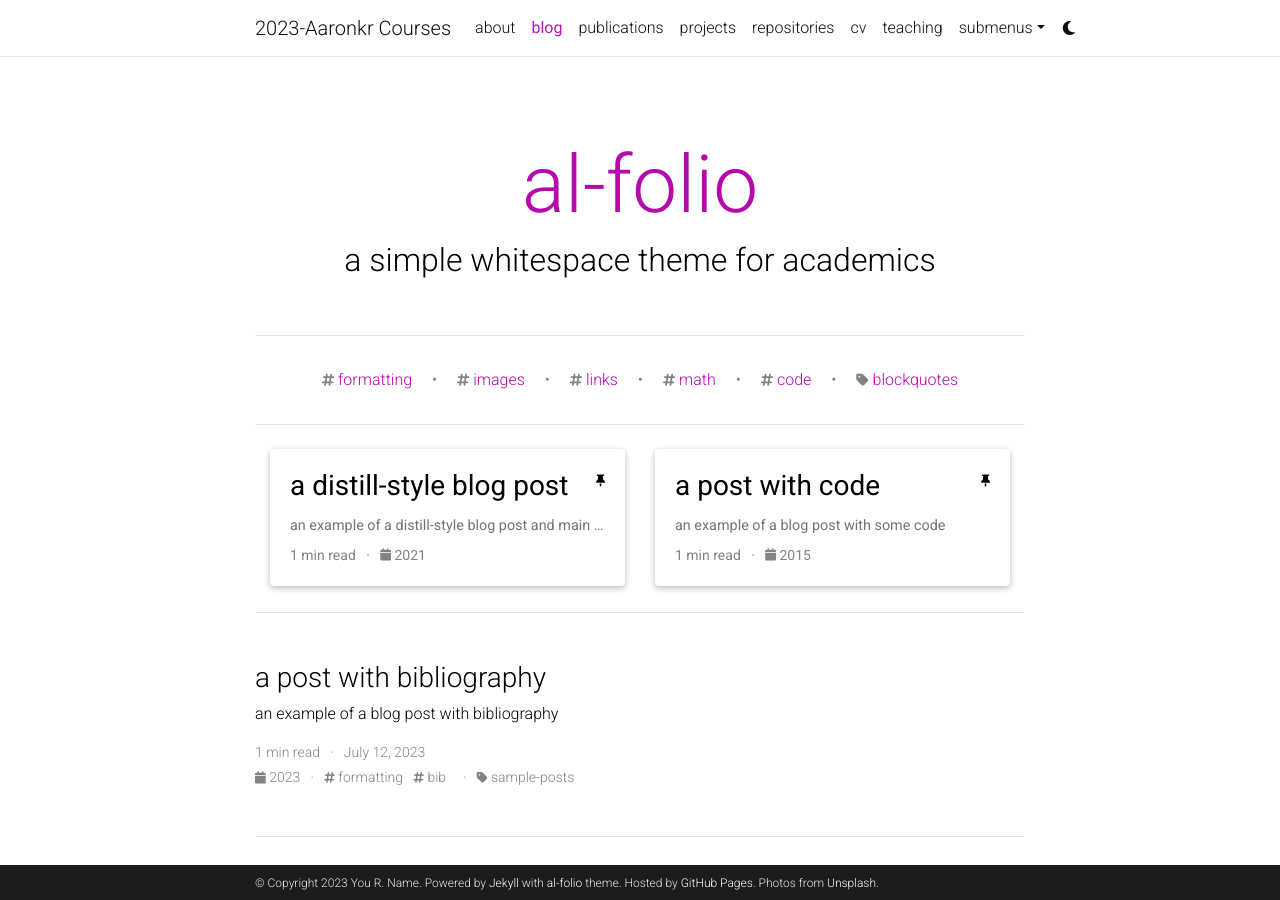
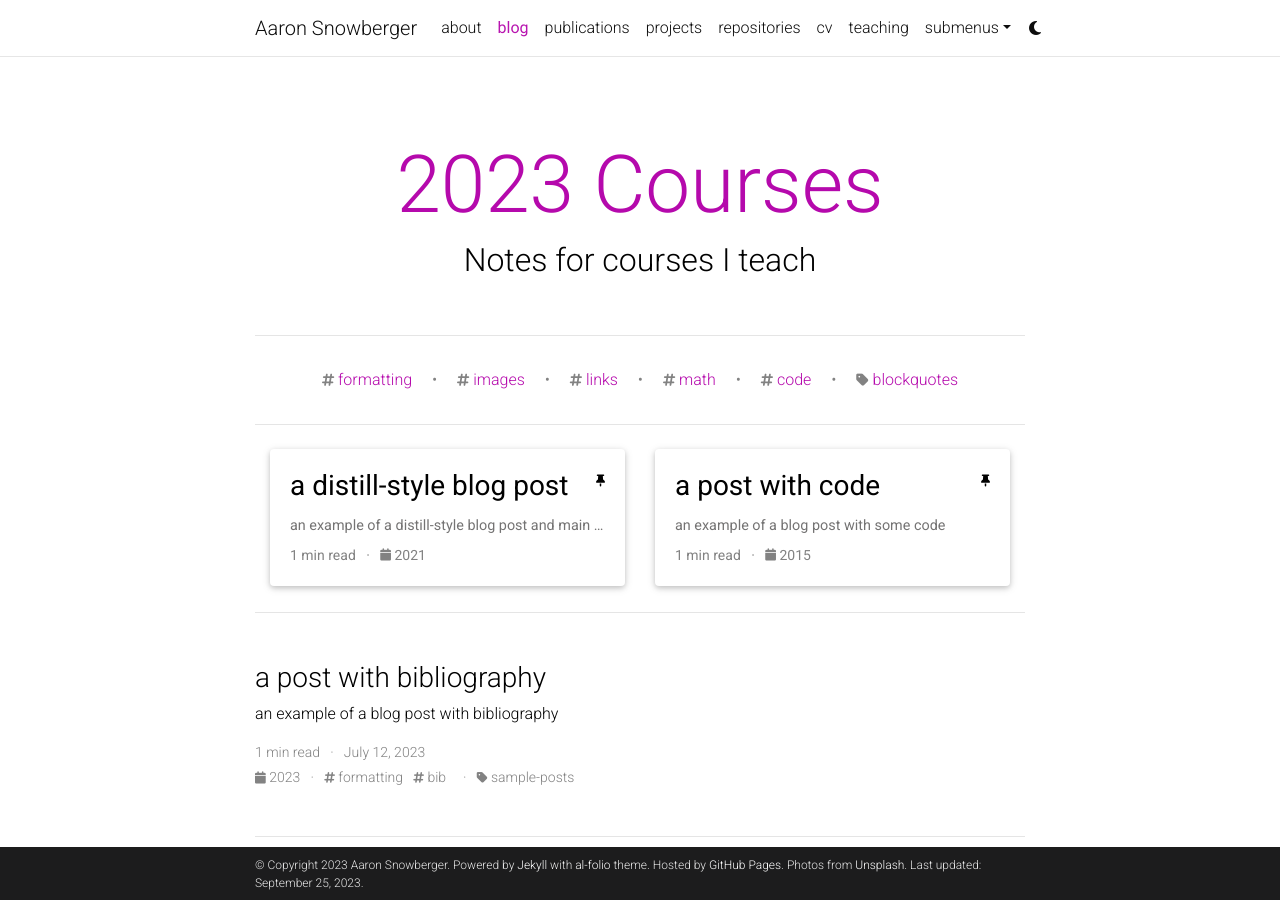
Before and after one commit to 2023-aaronkr/2023-aaronkr.github.io, a Jekyll site: the page built from blog/index.html, in a window 1280 px wide and 900 px high. Built offline with Jekyll 4.4.1, drawn with Linux system fonts in a browser that asks for light colours; the list of posts is cut into pages by our own code; comment, search, counter and statistics services are not loaded; a style sheet for code colours, icons or effects is not loaded.

Commit message:
Update config and about

```diff
--- a/_config.yml
+++ b/_config.yml
@@ -2,11 +2,11 @@
 # Site settings
 # -----------------------------------------------------------------------------
 
-title: 2023-Aaronkr Courses # the website title (if blank, full name will be used instead)
-first_name: You
-middle_name: R.
-last_name: Name
-email: you@example.com
+title: Aaron Snowberger # the website title (if blank, full name will be used instead)
+first_name: Aaron
+middle_name:
+last_name: Snowberger
+email: aaronkr.trainer@gmail.com
 description: > # the ">" symbol means to ignore newlines until "footer_text:"
   A simple, whitespace theme for academics. Based on [*folio](https://github.com/bogoli/-folio) design.
 footer_text: >
@@ -15,11 +15,11 @@
   Photos from <a href="https://unsplash.com" target="_blank">Unsplash</a>.
 keywords: jekyll, jekyll-theme, academic-website, portfolio-website # add your own keywords or leave empty
 lang: en # the language of your site (for example: en, fr, cn, ru, etc.)
-icon: ⚛️ # the emoji used as the favicon (alternatively, provide image name in /assets/img/)
+icon: 🩻 # the emoji used as the favicon (alternatively, provide image name in /assets/img/)
 
 url: https://2023-aaronkr.github.io # the base hostname & protocol for your site
 baseurl: # the subpath of your site, e.g. /blog/
-last_updated: false # set to true if you want to display last updated in the footer
+last_updated: true # set to true if you want to display last updated in the footer
 impressum_path: # set to path to include impressum link in the footer, use the same path as permalink in a page, helps to conform with EU GDPR
 
 # -----------------------------------------------------------------------------
@@ -28,13 +28,13 @@
 
 # code highlighter theme
 highlight_theme_light: github # https://github.com/jwarby/jekyll-pygments-themes
-highlight_theme_dark: native # https://github.com/jwarby/jekyll-pygments-themes
+highlight_theme_dark: monokai # https://github.com/jwarby/jekyll-pygments-themes
 
 # repo color theme
 repo_theme_light: default # https://github.com/anuraghazra/github-readme-stats/blob/master/themes/README.md
 repo_theme_dark: dark # https://github.com/anuraghazra/github-readme-stats/blob/master/themes/README.md
 repo_trophies:
-  enabled: true
+  enabled: false
   theme_light: flat # https://github.com/ryo-ma/github-profile-trophy
   theme_dark: gitdimmed # https://github.com/ryo-ma/github-profile-trophy
 
@@ -70,7 +70,7 @@
 # Social integration
 # -----------------------------------------------------------------------------
 
-github_username: # your GitHub user name
+github_username: 2023-aaronkr # your GitHub user name
 gitlab_username: # your GitLab user name
 twitter_username: # your Twitter handle
 mastodon_username: # your mastodon instance+username in the format instance.tld/@username
@@ -106,7 +106,7 @@
 zotero_username: # your zotero username
 
 contact_note: >
-  You can even add a little note about which of these is the best way to reach you.
+  Contact me by email.
 
 # -----------------------------------------------------------------------------
 # Analytics and search engine verification
@@ -122,9 +122,9 @@
 # Blog
 # -----------------------------------------------------------------------------
 
-blog_name: al-folio # blog_name will be displayed in your blog page
+blog_name: 2023 Courses # blog_name will be displayed in your blog page
 blog_nav_title: blog # your blog must have a title for it to be displayed in the nav bar
-blog_description: a simple whitespace theme for academics
+blog_description: Notes for courses I teach
 permalink: /blog/:year/:title/
 
 # Pagination
@@ -182,7 +182,7 @@
   limit: 5 # leave blank to include all the news in the `_news` folder
 
 latest_posts:
-  enabled: true
+  enabled: false
   scrollable: true # adds a vertical scroll bar if there are more than 3 new posts items
   limit: 3 # leave blank to include all the blog posts
 
```
Also changed, not shown: _pages/about.md (+8 -12 lines), assets/img/wro-profile.png (added).
